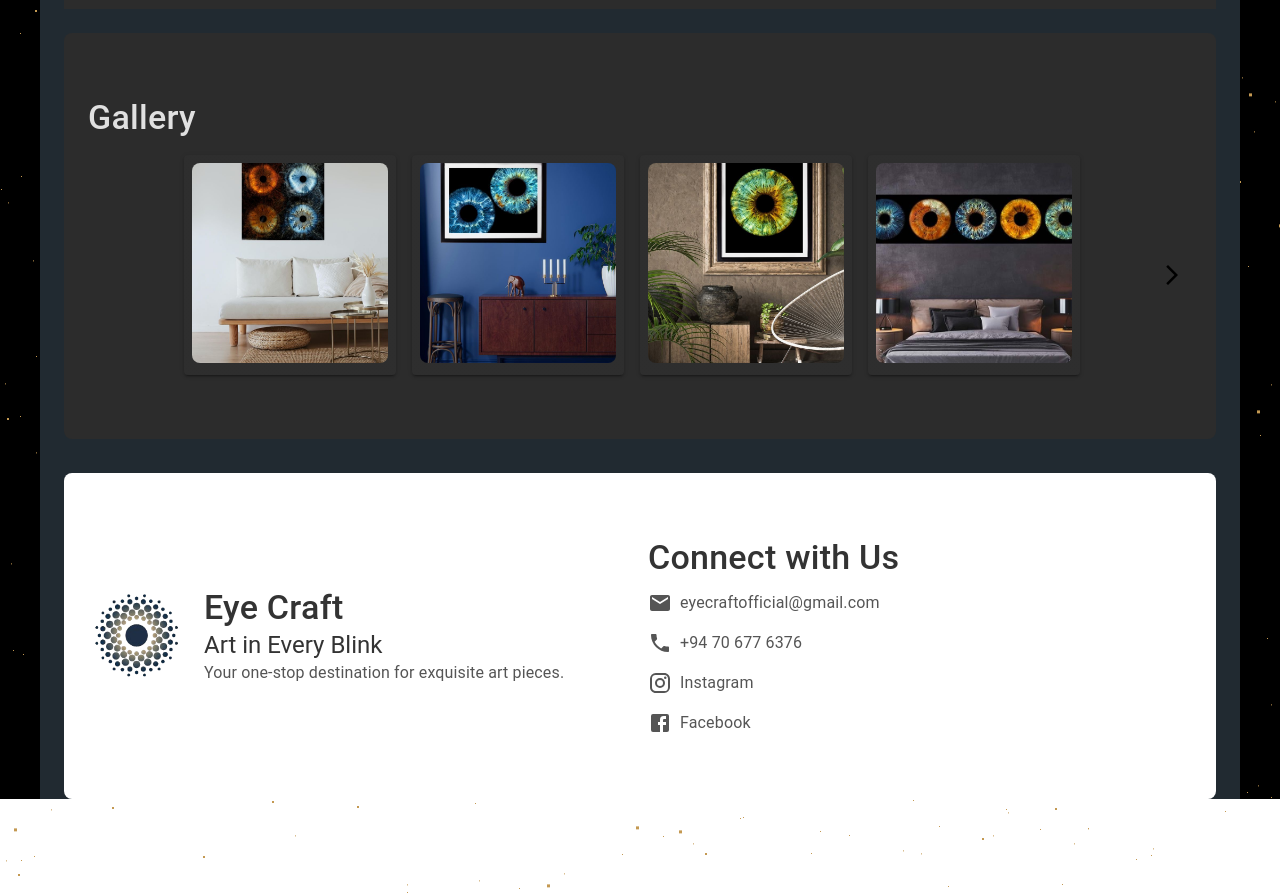
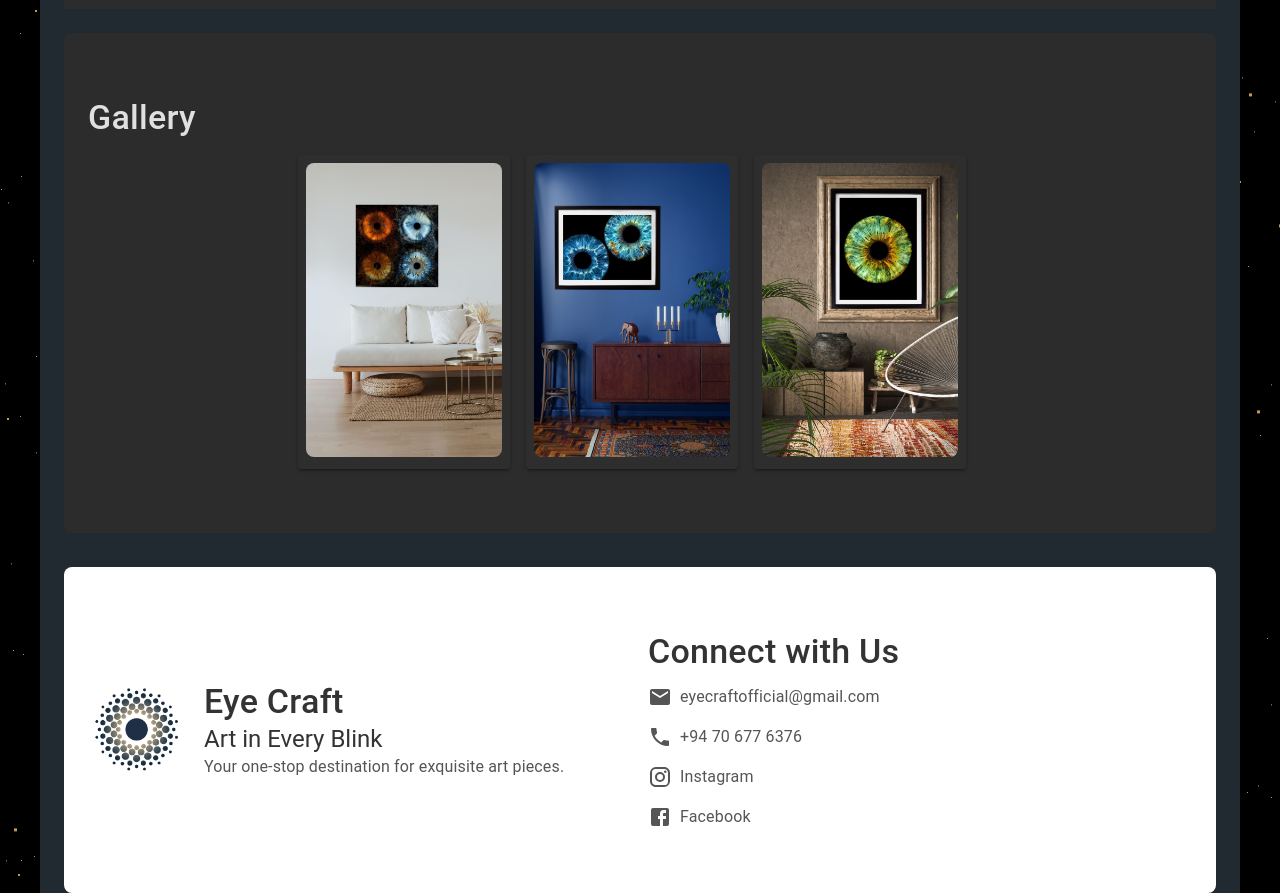
Before and after one commit to Pasindu-Chathuranga/Eye_Craft_Client, a React (Create React App) app: page / in a window 1280 px wide. Shown: the part 2760-3653 px from the top of the page. Before the commit the page ends 3559 px from the top, so only its background shows below. Built offline with nearby package versions, Linux system fonts and the light colour scheme.

Commit message:
fixing gallary  page

```diff
--- a/src/pages/Gallery.js
+++ b/src/pages/Gallery.js
@@ -18,9 +18,9 @@ const Gallery = () => {
     { id: 1, src: image1, alt: 'Image 1' },
     { id: 2, src: image2, alt: 'Image 2' },
     { id: 3, src: image3, alt: 'Image 3' },
-    { id: 4, src: image4, alt: 'Image 4' },
-    { id: 5, src: image5, alt: 'Image 5' },
-    { id: 6, src: image6, alt: 'Image 6' },
+    // { id: 4, src: image4, alt: 'Image 4' },
+    // { id: 5, src: image5, alt: 'Image 5' },
+    // { id: 6, src: image6, alt: 'Image 6' },
   ];
 
   const theme = useTheme();
@@ -130,7 +130,6 @@ const Gallery = () => {
                         alt={image.alt}
                         style={{
                           width: '100%',
-                          height: '200px',
                           objectFit: 'cover',
                           borderRadius: '8px',
                           transition: 'transform 0.3s ease-in-out',
```
